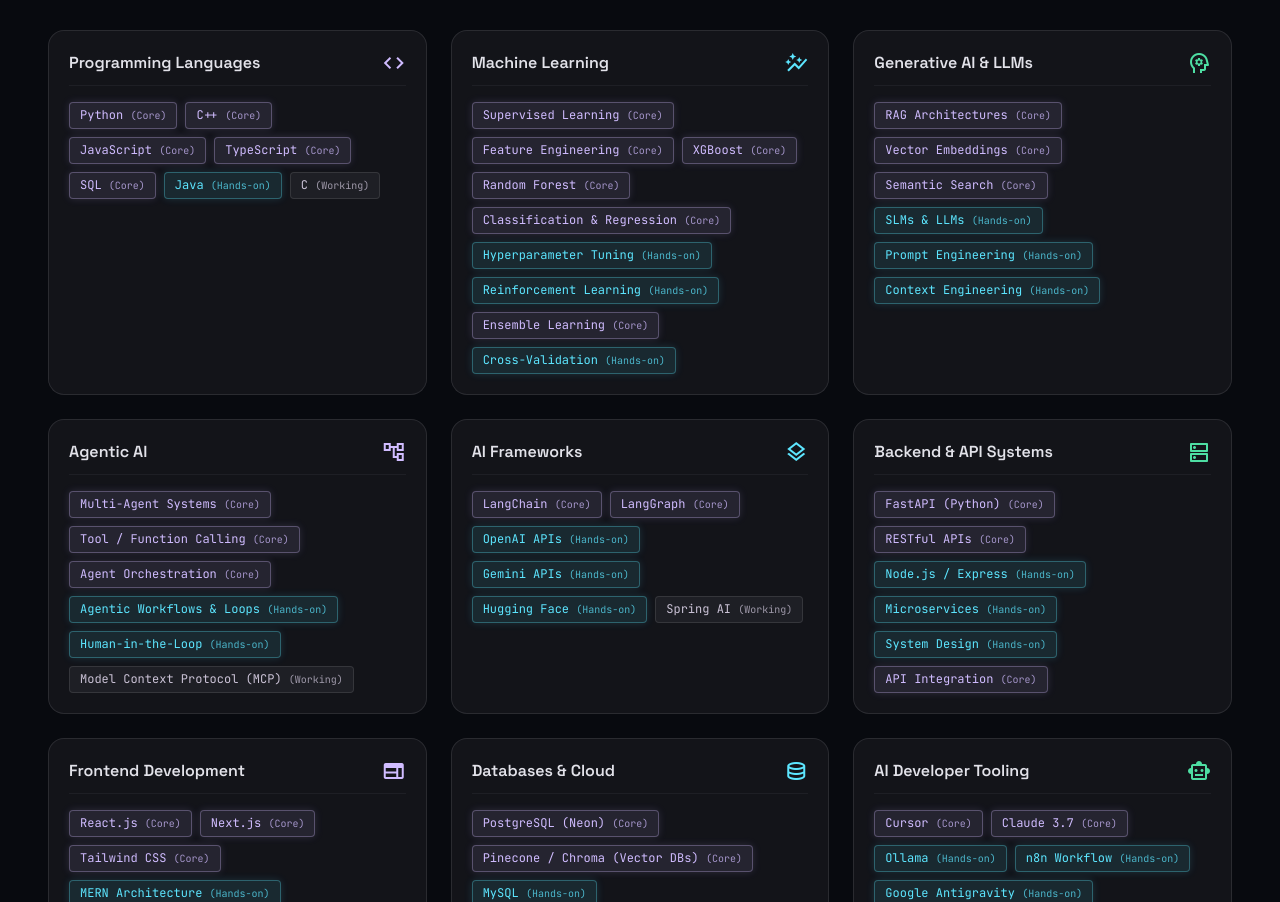
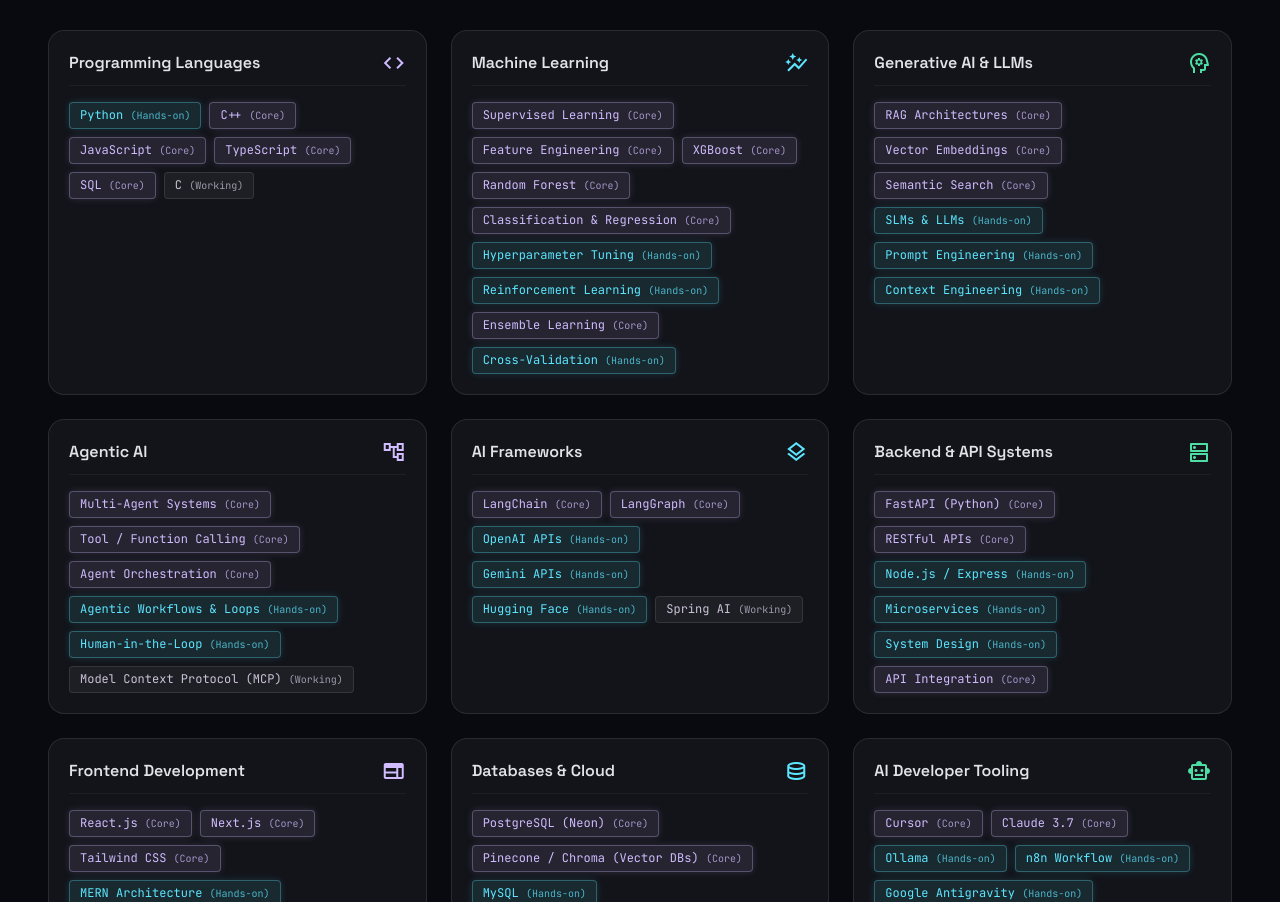
Before and after one commit to Ayushman27/portfolio26, a Next.js app: page / in a window 1280 px wide. Shown: the part 2540-3442 px from the top of the page. Built offline with nearby package versions, Linux system fonts and the light colour scheme.

Commit message:
fix: replace Java badge with Python (Hands-on)

```diff
--- a/src/components/TechStack.tsx
+++ b/src/components/TechStack.tsx
@@ -98,9 +98,13 @@ export default function TechStack() {
         {/* 10 Structured Category Panels (Bento Grid Layout) */}
         <div className="grid grid-cols-1 md:grid-cols-2 lg:grid-cols-3 gap-4 sm:gap-6">
           {skillCategories.map((category, idx) => {
-            const visibleSkills = category.skills.filter(
-              (s) => filterTier === "all" || s.tier === filterTier
-            );
+            const visibleSkills = category.skills.filter((s) => {
+              if (filterTier === "all") return true;
+              if (s.name === "Python" && (filterTier === "core" || filterTier === "hands-on")) {
+                return true;
+              }
+              return s.tier === filterTier;
+            });
 
             return (
               <motion.div
--- a/src/data/skills.ts
+++ b/src/data/skills.ts
@@ -21,12 +21,11 @@ export const skillCategories: SkillCategory[] = [
     icon: "code",
     accentColor: "primary",
     skills: [
-      { name: "Python", tier: "core" },
+      { name: "Python", tier: "hands-on" },
       { name: "C++", tier: "core" },
       { name: "JavaScript", tier: "core" },
       { name: "TypeScript", tier: "core" },
       { name: "SQL", tier: "core" },
-      { name: "Java", tier: "hands-on" },
       { name: "C", tier: "working" },
     ],
   },
```
